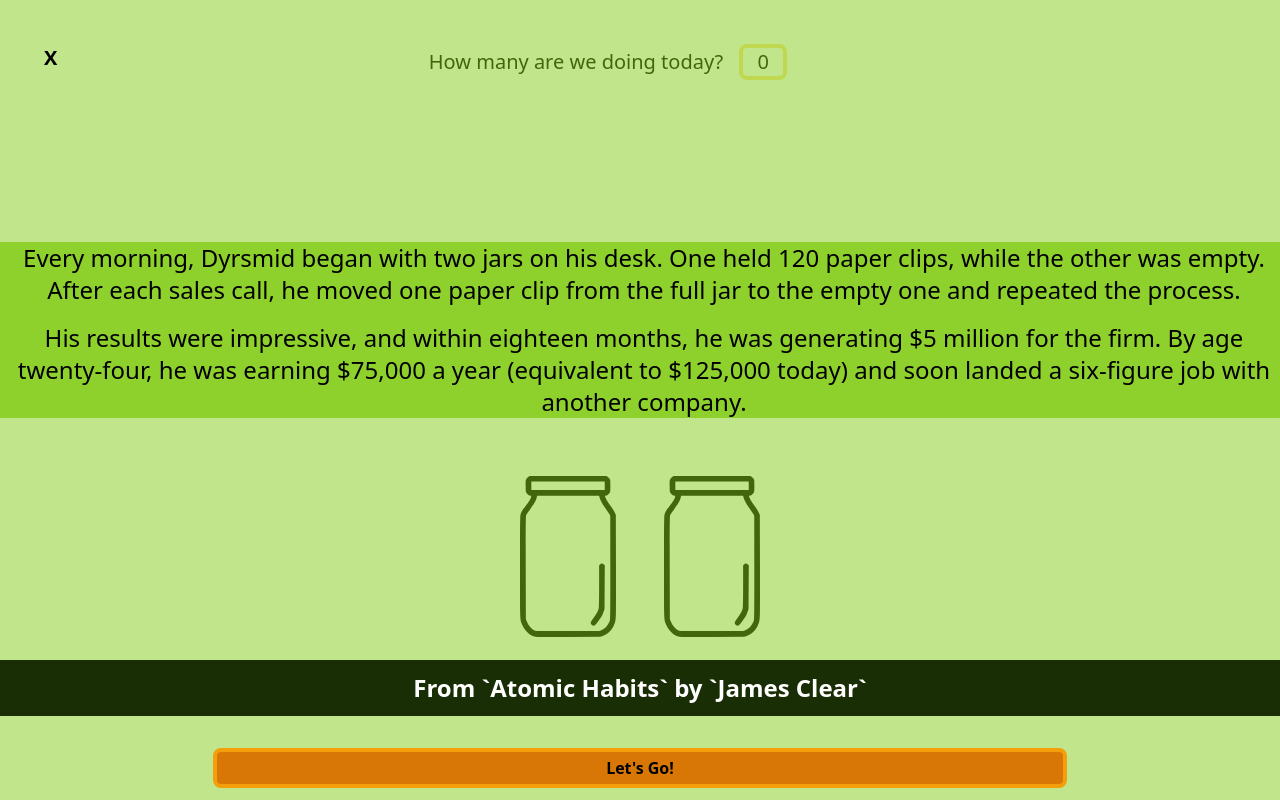
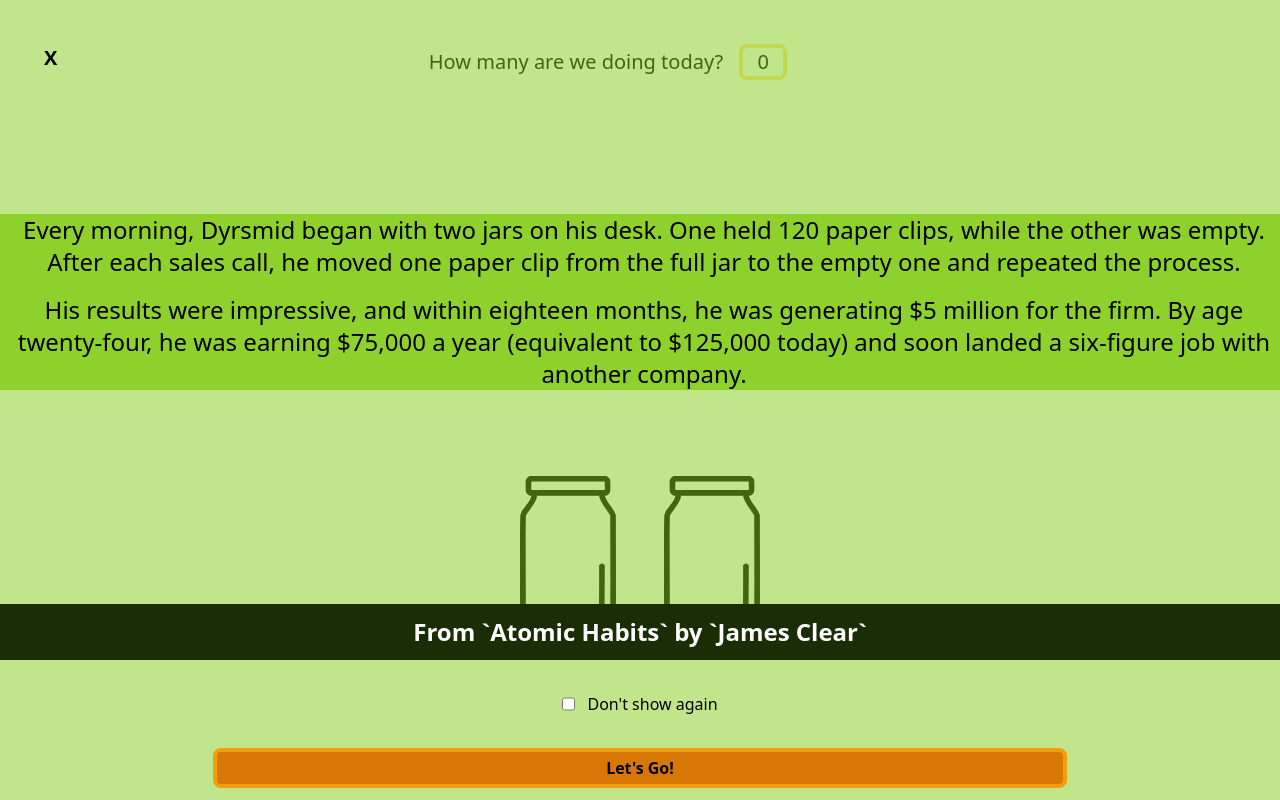
Before and after one commit to noviceGuru/paperclip-habit-tracker, a React (Vite) app: page / in a window 1280 px wide. Built offline with nearby package versions, Linux system fonts and the light colour scheme.

Commit message:
It will remember not to show the overlay anymore, if not needed

```diff
--- a/src/components/overlay/Overlay.tsx
+++ b/src/components/overlay/Overlay.tsx
@@ -1,7 +1,16 @@
 import { useState } from "react"
 
 export default function Overlay() {
-    const [show, setShow] = useState<boolean>(true)
+    const [show, setShow] = useState<boolean>(localStorage.getItem('overlayShow') !== 'no')
+    const [checked, setChecked] = useState<boolean>(false)
+
+    const handleCheckboxChange = () => setChecked(!checked)
+    const handleClose = () => {
+        if(checked){
+            localStorage.setItem('overlayShow', 'no')
+        }
+        setShow(false)
+    }
 
     return (
         show && (
@@ -10,7 +19,7 @@ export default function Overlay() {
                     <div
                         className="p-3 text-xl cursor-pointer m-8 font-bold absolute left-0 top-0
                         hover:font-extrabold hover:text-amber-800 transition-all duration-300 hover:text-2xl hover:rotate-90"
-                        onClick={() => setShow(false)}
+                        onClick={handleClose}
                     >
                         X
                     </div>
@@ -40,11 +49,19 @@ export default function Overlay() {
                     >
                         From `Atomic Habits` by `James Clear`
                     </a>
+                    <label className="flex justify-center gap-3 select-none">
+                        <input
+                            type="checkbox"
+                            onChange={handleCheckboxChange}
+                            checked={checked}
+                        ></input>
+                        Don't show again
+                    </label>
                     <button
                         className="border-solid border-amber-500 bg-amber-600 border-4 rounded-lg p-1 select-none mb-3 font-bold w-2/3 self-center
                         hover:bg-amber-500 hover:border-amber-700 hover:text-amber-700 hover:font-extrabold
                         transition-all duration-200"
-                        onClick={() => setShow(false)}
+                        onClick={handleClose}
                     >
                         Let's Go!
                     </button>
```
